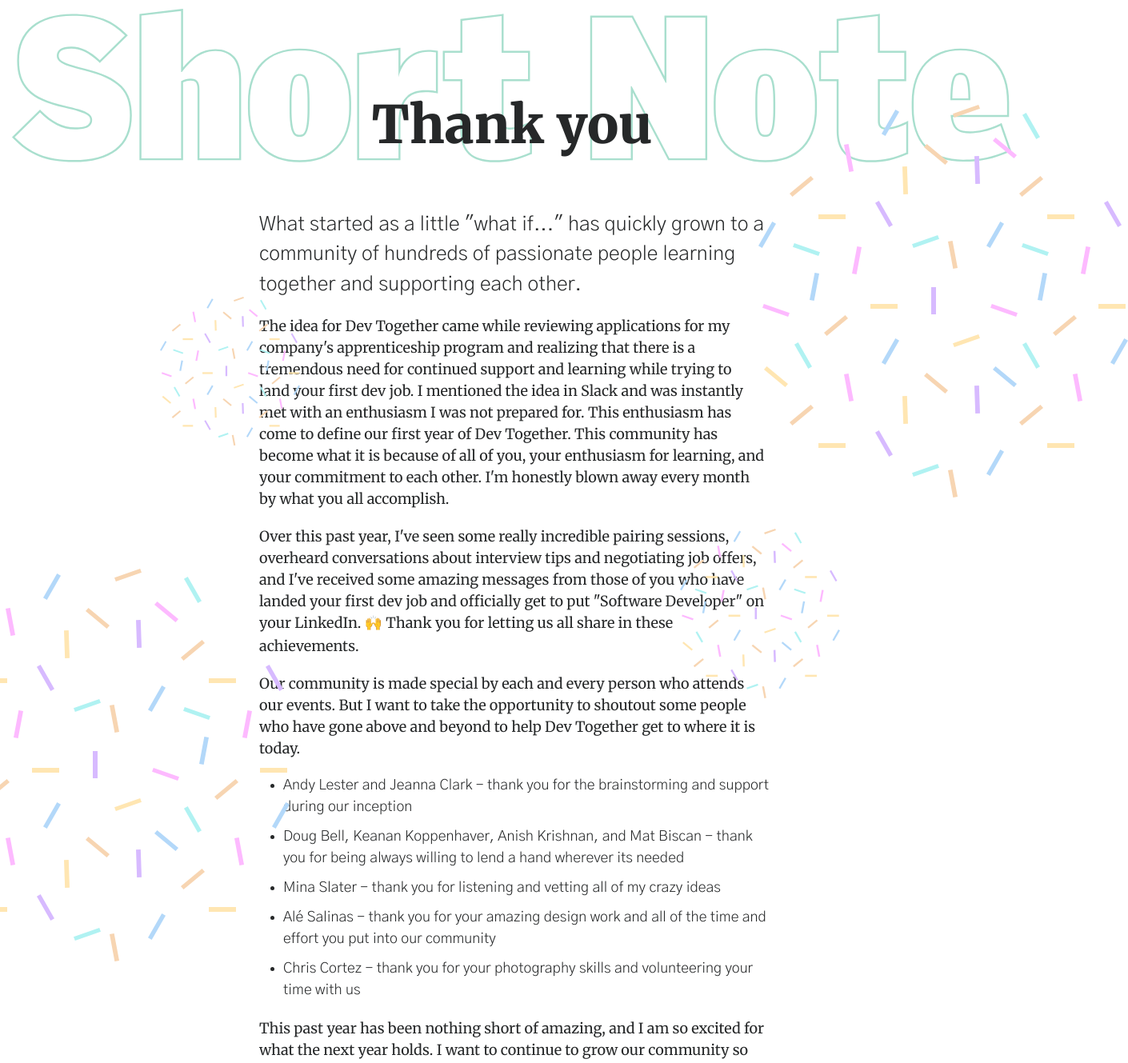
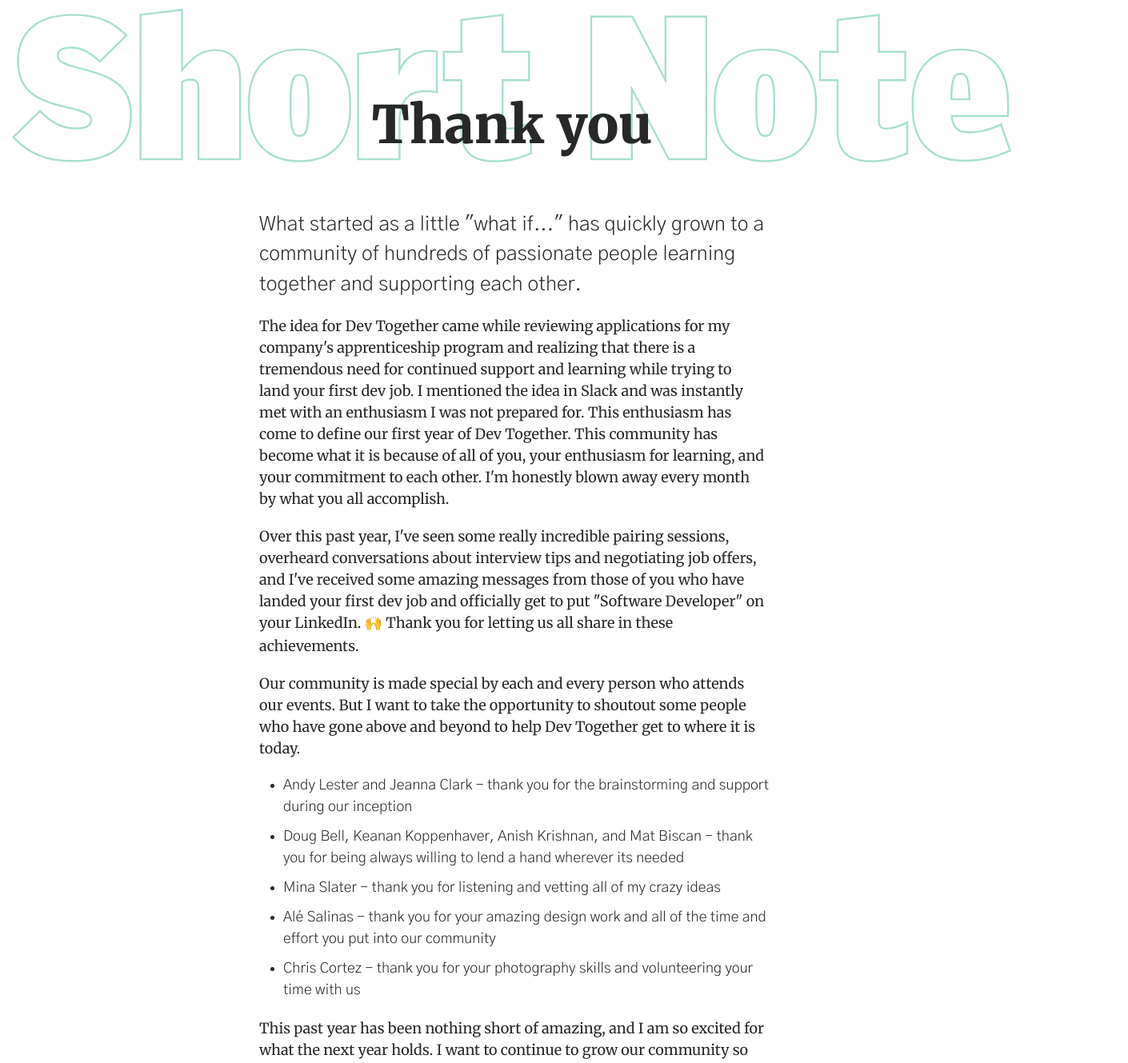
Before and after one commit to mercedesb/appreciation-station-2019, a React (Create React App) app: page / in a window 1280 px wide. Shown: the part 3320-4649 px from the top of the page at 80% size, 1410 px wide, since content can reach past the window. Built offline with nearby package versions, Linux system fonts and the light colour scheme; no server answers; a web font is replaced by a local one.

Commit message:
Fix confetti ball animation
Animate a single image of confetti fading in and out 4 times, changing
sizes as it goes.

```diff
--- a/src/assets/styles/_misc.scss
+++ b/src/assets/styles/_misc.scss
@@ -8,58 +8,94 @@
   @include media($min-desktop) {
     display: inline-block;
     position: absolute;
-
-    &--small {
-      width: 175px;
-    }
-
-    &--med {
-      width: 200px;
-    }
-
-    &--large {
-      width: 462px;
-    }
-
-    &--one {
-      top: 120px;
-      right: -130px;
-      animation: fade 2.5s ease-in-out infinite;
-      animation-delay: 1s;
-    }
-
-    &--two {
-      top: 360px;
-      left: 200px;
-      animation: fade 2.5s ease-in-out infinite;
-      animation-delay: 2.5s;
-    }
-
-    &--three {
-      top: 700px;
-      left: -100px;
-      animation: fade 2.5s ease-in-out infinite;
-      animation-delay: 3.5s;
-    }
-
-    &--four {
-      top: 650px;
-      right: 230px;
-      animation: fade 2.5s ease-in-out infinite;
-      animation-delay: 1.5s;
-    }
+    animation: confetti-fade 8s linear infinite;
   }
 }
 
-@keyframes fade {
+$large-confetti: 462px;
+$med-confetti: 200px;
+$small-confetti: 175px;
+$first-position-top: 120px;
+$first-position-left: initial;
+$first-position-right: -130px;
+$second-position-top: 360px;
+$second-position-left: 200px;
+$second-position-right: initial;
+$third-position-top: 700px;
+$third-position-left: -100px;
+$third-position-right: initial;
+$fourth-position-top: 650px;
+$fourth-position-left: initial;
+$fourth-position-right: 230px;
+
+@keyframes confetti-fade {
   0% {
+    opacity: 0;
+    width: $large-confetti;
+    top: $first-position-top;
+    left: $first-position-left;
+    right: $first-position-right;
+  }
+  12% {
     opacity: 1;
+  }
+  24% {
+    opacity: 0;
+    width: $large-confetti;
+    top: $first-position-top;
+    left: $first-position-left;
+    right: $first-position-right;
+  }
+  25% {
+    opacity: 0;
+    width: $small-confetti;
+    top: $second-position-top;
+    left: $second-position-left;
+    right: $second-position-right;
+  }
+  37% {
+    opacity: 1;
+  }
+  49% {
+    opacity: 0;
+    width: $small-confetti;
+    top: $second-position-top;
+    left: $second-position-left;
+    right: $second-position-right;
   }
   50% {
     opacity: 0;
+    width: $large-confetti;
+    top: $third-position-top;
+    left: $third-position-left;
+    right: $third-position-right;
+  }
+  62% {
+    opacity: 1;
+  }
+  74% {
+    opacity: 0;
+    width: $large-confetti;
+    top: $third-position-top;
+    left: $third-position-left;
+    right: $third-position-right;
+  }
+  75% {
+    opacity: 0;
+    width: $med-confetti;
+    top: $fourth-position-top;
+    left: $fourth-position-left;
+    right: $fourth-position-right;
+  }
+  87% {
+    opacity: 1;
   }
   100% {
-    opacity: 1;
+    opacity: 0;
+    width: $med-confetti;
+    top: $fourth-position-top;
+    left: $fourth-position-left;
+    right: $fourth-position-right;
   }
 }
 
--- a/src/components/ThankYouLetter.js
+++ b/src/components/ThankYouLetter.js
@@ -93,26 +93,7 @@
           </p>
         </div>
       </div>
-      <img
-        src={ConfettiBall}
-        alt="Decorative confetti"
-        className="Confetti Confetti--large Confetti--one"
-      />
-      <img
-        src={ConfettiBall}
-        alt="Decorative confetti"
-        className="Confetti Confetti--small Confetti--two"
-      />
-      <img
-        src={ConfettiBall}
-        alt="Decorative confetti"
-        className="Confetti Confetti--large Confetti--three"
-      />
-      <img
-        src={ConfettiBall}
-        alt="Decorative confetti"
-        className="Confetti Confetti--med Confetti--four"
-      />
+      <img src={ConfettiBall} alt="Decorative confetti" className="Confetti" />
     </section>
   );
 }
```
